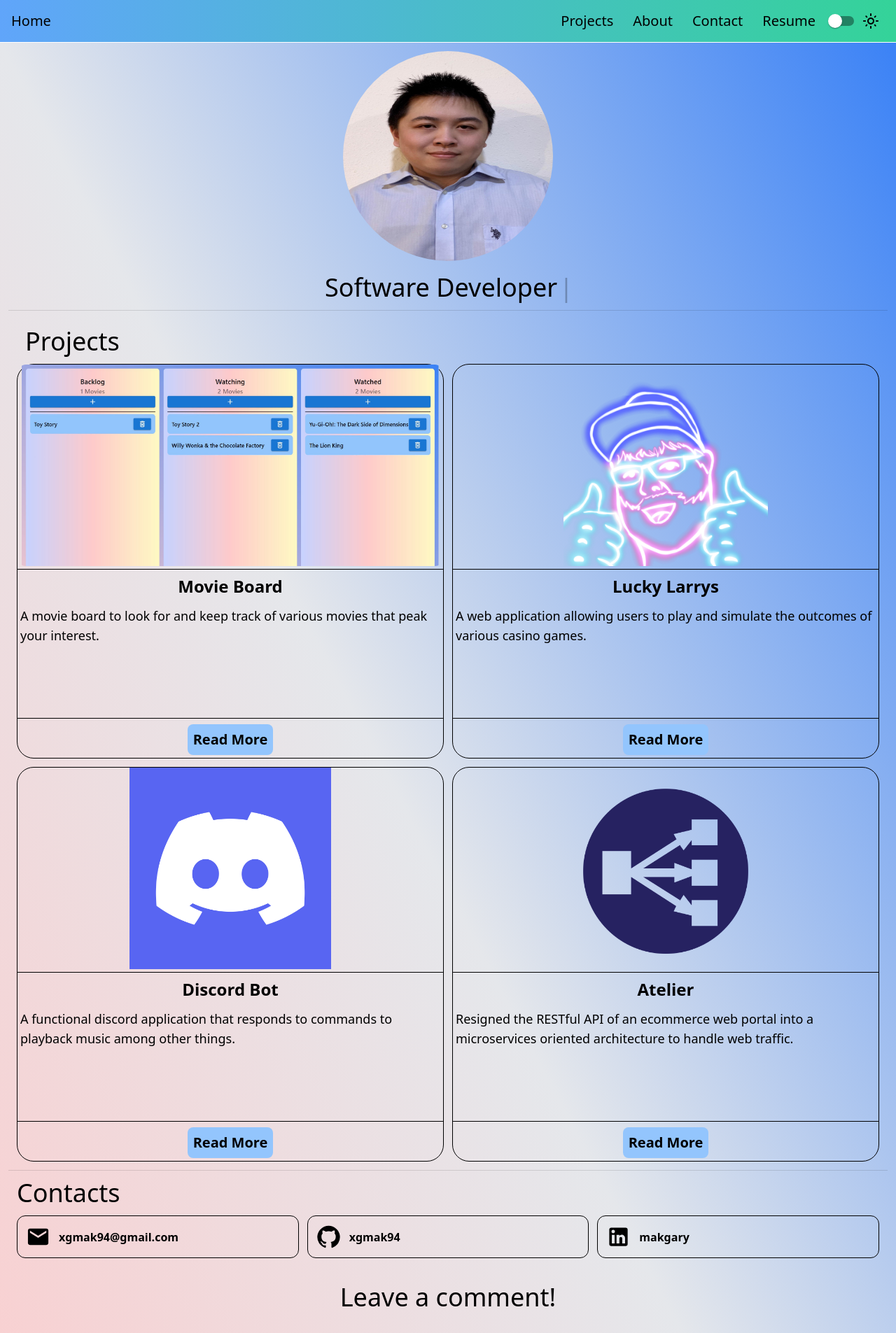
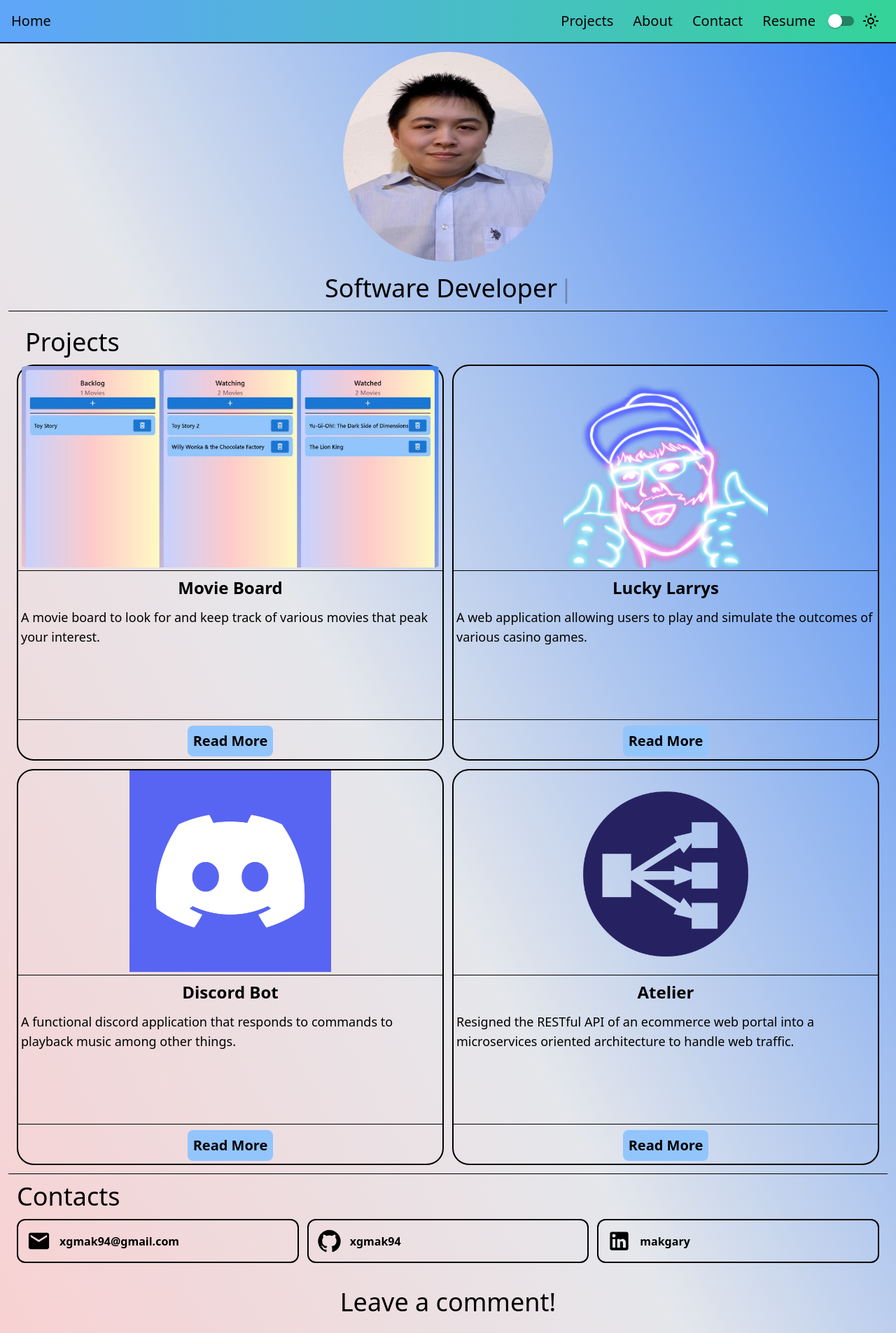
Before and after one commit to xgmak94/Portfolio, a Next.js app: page / in a window 1280 px wide. Shown: the top 1905 px of the page at 70% size. Built offline with nearby package versions, Linux system fonts and the light colour scheme; no server answers.

Commit message:
Made dividers more apparent, fixed menu icons

```diff
--- a/components/contacts/ContactCard.tsx
+++ b/components/contacts/ContactCard.tsx
@@ -13,7 +13,7 @@ export default function ContactCard({ link, image, text }: props) {
     <>
       <a href={link as string}>
         <motion.div
-          className="flex items-center gap-3 p-3 border border-black dark:border-white rounded-xl hover:text-neutral-400 dark:hover:text-neutral-800"
+          className="flex items-center gap-3 p-3 border-2 border-black dark:border-white rounded-xl hover:text-neutral-400 dark:hover:text-neutral-800"
           initial={{
             x: 200,
             opacity: 0,
--- a/components/nav/Navbar.tsx
+++ b/components/nav/Navbar.tsx
@@ -7,15 +7,15 @@ import NavLinks from './NavLinks';
 
 import { motion } from 'framer-motion';
 
-import DarkModeOutlinedIcon from '@mui/icons-material/DarkModeOutlined';
-import LightModeOutlinedIcon from '@mui/icons-material/LightModeOutlined';
+import CloseIcon from '@mui/icons-material/Close';
+import MenuIcon from '@mui/icons-material/Menu';
 
 export default function Navbar() {
   const [menu, setMenu] = useState<Boolean>(false);
 
   return (
     <motion.nav
-      className="text-black dark:text-white border-b border-white dark:border-black p-2
+      className="text-black dark:text-white border-b-2 border-black dark:border-white p-2
       bg-gradient-to-r from-blue-400 to-emerald-400
       dark:bg-gradient-to-l dark:from-gray-900 dark:to-gray-600"
       initial={{
@@ -40,7 +40,7 @@ export default function Navbar() {
           onClick={() => setMenu((prev) => !prev)}
           aria-label="menu"
         >
-          {menu ? <DarkModeOutlinedIcon /> : <LightModeOutlinedIcon />}
+          {menu ? <CloseIcon /> : <MenuIcon />}
         </button>
         <ModeToggle />
       </div>
--- a/components/projects/ProjectCard.tsx
+++ b/components/projects/ProjectCard.tsx
@@ -15,7 +15,7 @@ export default function Card({ title, description }: props) {
 
   return (
     <motion.div
-      className="flex flex-col gap-1 text-center rounded-3xl border border-black dark:border-white"
+      className="flex flex-col gap-1 text-center rounded-3xl border-2 border-black dark:border-white"
       initial={{
         x: 200,
         opacity: 0,
@@ -33,10 +33,10 @@ export default function Card({ title, description }: props) {
           />
         </Link>
       </motion.div>
-      <Divider className="bg-black dark:bg-white" />
+      <Divider className="border bg-black dark:bg-white" />
       <div className="p-1 text-2xl font-bold">{title}</div>
       <div className="p-1 text-left text-lg overflow-clip h-40">{description}</div>
-      <Divider className="bg-black dark:bg-white" />
+      <Divider className="border bg-black dark:bg-white" />
       <div className="p-1">
         <Link href={`/projects/${joined}`}>
           <button className="rounded-lg text-xl p-2 capitalize font-semibold text-black dark:text-white hover:scale-105 bg-blue-300 dark:bg-blue-700 hover:bg-gray-300 dark:hover:bg-gray-600">
--- a/components/projects/Projects.tsx
+++ b/components/projects/Projects.tsx
@@ -5,7 +5,7 @@ export default function Projects() {
   return (
     <>
       <div className="flex justify-start text-4xl p-3">Projects</div>
-      <div className="gap-3 grid md:grid-cols-2 sm:grid-cols-1 text-black dark:text-white">
+      <div className="gap-3 grid lg:grid-cols-2 sm:grid-cols-1 text-black dark:text-white">
         <ProjectCard
           title="Movie Board"
           description="A movie board to look for and keep track of various movies that peak your interest."
--- a/pages/index.tsx
+++ b/pages/index.tsx
@@ -13,10 +13,10 @@ export default function Home() {
       <div className="p-3">
         <Portrait />
         <Typewriter />
-        <Divider />
+        <Divider className="border bg-black dark:bg-white" />
         <Projects />
-        <Divider />
-        <Contact/>
+        <Divider className="border bg-black dark:bg-white" />
+        <Contact />
       </div>
     </>
   );
```
